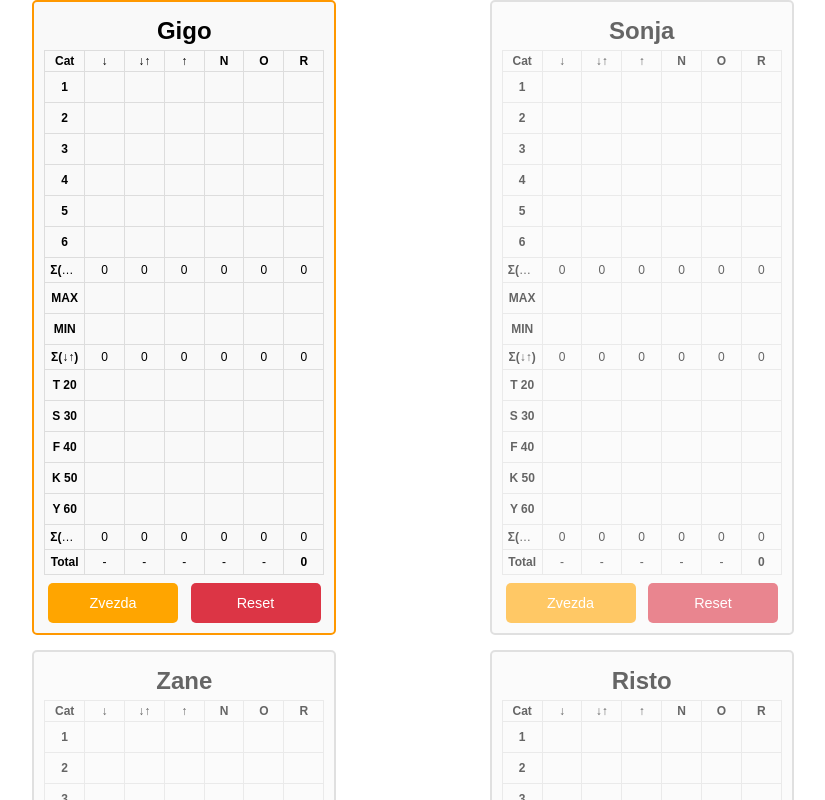
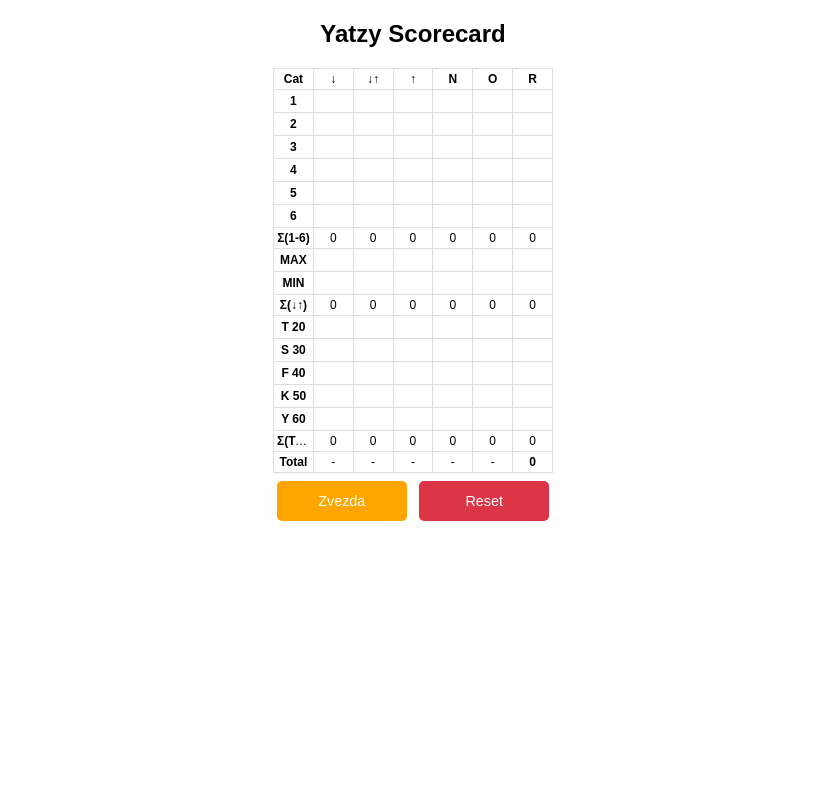
Before and after one commit to gligorisaev/YAMB, a React (Create React App) app in the folder yatzy_game_app/: page / in a window 1280 px wide. Shown: the top 800 px of the page, without its empty margins (227-1052 px from the left). Built offline with nearby package versions, Linux system fonts and the light colour scheme; no server answers.

Commit message:
revert to single
Signed-off-by: Gligor Isaev <gligorisaev@Gligors-MBP-2.home>

```diff
--- a/yatzy_game_app/src/App.js
+++ b/yatzy_game_app/src/App.js
@@ -1,12 +1,12 @@
 import React from "react";
-import GameBoard from "./components/GameBoard";
+import Scorecard from "./components/Scorecard";
 
 function App() {
-  return (
-    <div className="App">
-      <GameBoard />
-    </div>
-  );
+    return (
+        <div className="App">
+            <Scorecard />
+        </div>
+    );
 }
 
 export default App;
--- a/yatzy_game_app/src/components/Scorecard.js
+++ b/yatzy_game_app/src/components/Scorecard.js
@@ -1,37 +1,19 @@
 import React, { useState, useEffect } from "react";
-import io from "socket.io-client";
 import { saveScores, loadScores } from "../utils/localStorage";
 import { calculateSumWithBonus, calculateSumMaxMin, calculateSumWithoutBonus } from "../utils/calculateScores";
 import "./Scorecard.css";
 
-const socket = io("http://217.160.212.171", { transports: ["websocket"], withCredentials: true });
-
 const MAX_VALUES = { "1": 5, "2": 10, "3": 15, "4": 20, "5": 25, "6": 30 };
 
-const Scorecard = ({ player, isEditable }) => {
-    const [scores, setScores] = useState(() => loadScores(player) || {});
+const Scorecard = () => {
+    const [scores, setScores] = useState(() => loadScores() || {});
     const [highlightedCell, setHighlightedCell] = useState(null);
 
     const columns = ["↓", "↓↑", "↑", "N", "O", "R"];
 
-    // 🔄 Load stored scores from the server when component mounts
     useEffect(() => {
-        socket.emit("joinGame", player);
-
-        socket.on("gameState", (gameState) => {
-            if (gameState.scores[player]) {
-                setScores(gameState.scores[player]);
-            }
-        });
-
-        return () => {
-            socket.off("gameState");
-        };
-    }, [player]);
-
-    useEffect(() => {
-        saveScores(player, scores);
-    }, [scores, player]);
+        saveScores(scores);
+    }, [scores]);
 
     const sum1to6 = {};
     const sumMaxMin = {};
@@ -43,9 +25,16 @@ const Scorecard = ({ player, isEditable }) => {
         sumT20Y60[col] = calculateSumWithoutBonus(scores, ["T 20", "S 30", "F 40", "K 50", "Y 60"], col);
     });
 
-    sum1to6["R"] = sum1to6["↓"];
-    sumMaxMin["R"] = sumMaxMin["↓"];
-    sumT20Y60["R"] = sumT20Y60["↓"];
+    sum1to6["R"] = ["↓", "↓↑", "↑", "N", "O"]
+        .map(col => sum1to6[col] || 0) // Sum values from all columns except "R"
+        .reduce((acc, val) => acc + val, 0);
+    sumMaxMin["R"] = ["↓", "↓↑", "↑", "N", "O"]
+        .map(col => sumMaxMin[col] || 0) // Sum values from all columns except "R"
+        .reduce((acc, val) => acc + val, 0);
+    sumT20Y60["R"] = ["↓", "↓↑", "↑", "N", "O"]
+        .map(col => sumT20Y60[col] || 0) // Sum values from all columns except "R"
+        .reduce((acc, val) => acc + val, 0);
+
 
     const grandTotalR = Object.keys(scores)
         .filter(category => !category.includes("SUM") && category !== "Total")
@@ -53,31 +42,23 @@ const Scorecard = ({ player, isEditable }) => {
         .reduce((acc, val) => acc + val, 0) + sum1to6["R"] + sumMaxMin["R"] + sumT20Y60["R"];
 
     const handleChange = (event, category, col) => {
-        if (!isEditable) return;
-        const value = event.target.value;
-
-        const newScores = {
+        setScores({
             ...scores,
             [category]: {
                 ...scores[category],
-                [col]: value,
+                [col]: event.target.value,
             },
-        };
-
-        setScores(newScores);
-        socket.emit("updateScore", { player, category, col, value });
+        });
     };
 
     const handleReset = () => {
-        if (window.confirm(`Reset all scores for ${player}?`)) {
+        if (window.confirm("Are you sure you want to reset all scores?")) {
             setScores({});
             setHighlightedCell(null);
-            socket.emit("resetGame", player);
         }
     };
 
     const selectField = (category, col) => {
-        if (!isEditable) return;
         setHighlightedCell(`${category}-${col}`);
     };
 
@@ -102,8 +83,8 @@ const Scorecard = ({ player, isEditable }) => {
     ];
 
     return (
-        <div className={`scorecard ${isEditable ? "editable" : "readonly"}`}>
-            <h2>{player}</h2>
+        <div className="scorecard">
+            <h2>Yatzy Scorecard</h2>
             <table>
                 <thead>
                     <tr>
@@ -119,6 +100,7 @@ const Scorecard = ({ player, isEditable }) => {
                                 const value = scores[category]?.[col] || "";
                                 const isMax = MAX_VALUES[category] && parseInt(value) === MAX_VALUES[category];
                                 const isZero = value === "0";
+                                const key = `${category}-${col}`;
                                 const isHighlighted = scores[category]?.[`${col}_highlighted`];
 
                                 return (
@@ -142,7 +124,6 @@ const Scorecard = ({ player, isEditable }) => {
                                                 value={value}
                                                 onChange={(e) => handleChange(e, category, col)}
                                                 className="no-border-input"
-                                                disabled={!isEditable}
                                             />
                                         )}
                                     </td>
@@ -153,8 +134,8 @@ const Scorecard = ({ player, isEditable }) => {
                 </tbody>
             </table>
             <div className="buttons-container">
-                <button className="toggle-button" onClick={toggleHighlight} disabled={!isEditable}>Zvezda</button>
-                <button className="reset-button" onClick={handleReset} disabled={!isEditable}>Reset</button>
+                <button className="toggle-button" onClick={toggleHighlight}>Zvezda</button>
+                <button className="reset-button" onClick={handleReset}>Reset</button>
             </div>
         </div>
     );
```
